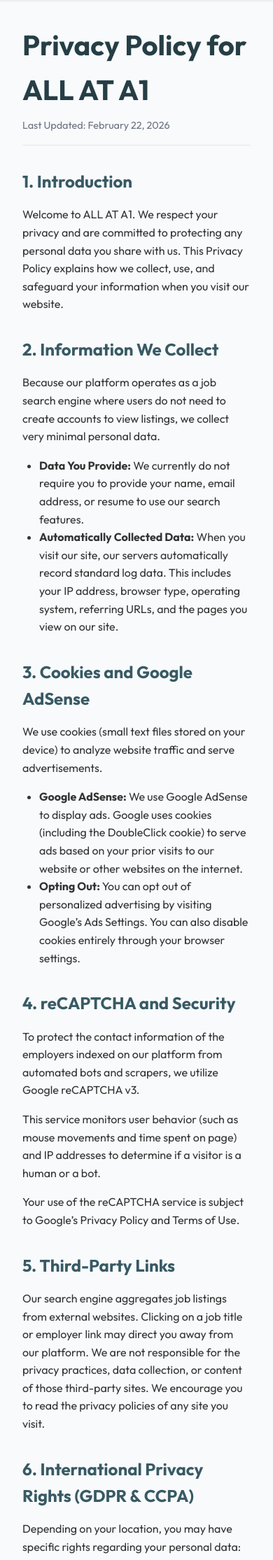
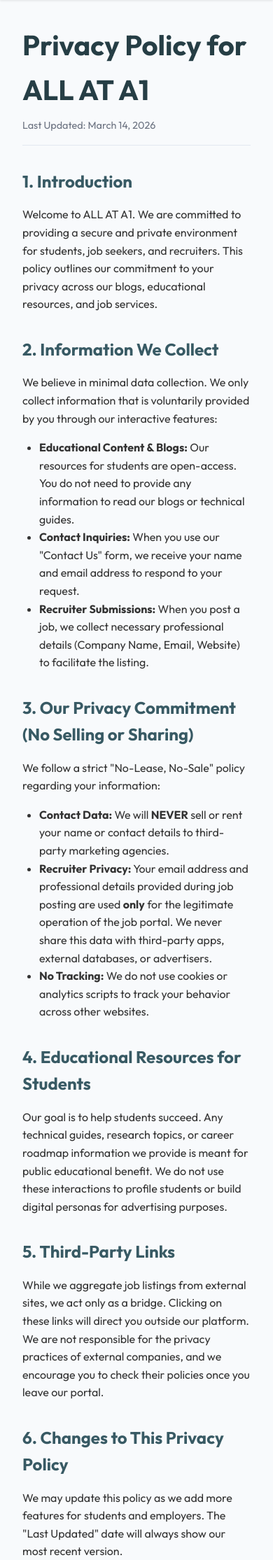
Before and after one commit to vijaykumarpallerla/ALLATA1, a Flask app: page /privacy.html in a window 390 px wide. Shown: the part 80-2309 px from the top of the page at 70% size. Run offline with Flask 3, Linux system fonts and the light colour scheme.

Commit message:
Mobile UI with Filters and T&C , Privacy and Policy as of march 14 2026

```diff
--- a/static/script.js
+++ b/static/script.js
@@ -128,6 +128,27 @@ document.addEventListener("DOMContentLoaded", async () => {
         });
     }
 
+    // Toggle Mobile Filters
+    const mobileFilterBtn = document.getElementById('mobileFilterBtn');
+    const sidebar = document.getElementById('sidebar');
+    const filterChevron = document.getElementById('filterChevron');
+
+    if (mobileFilterBtn && sidebar) {
+        mobileFilterBtn.addEventListener('click', () => {
+            sidebar.classList.toggle('active');
+            const isActive = sidebar.classList.contains('active');
+
+            // Update button text and icon
+            if (isActive) {
+                mobileFilterBtn.querySelector('span').innerHTML = '<i class="fas fa-filter"></i> Hide Filters';
+                if (filterChevron) filterChevron.style.transform = 'rotate(180deg)';
+            } else {
+                mobileFilterBtn.querySelector('span').innerHTML = '<i class="fas fa-filter"></i> Show Filters';
+                if (filterChevron) filterChevron.style.transform = 'rotate(0deg)';
+            }
+        });
+    }
+
     // Attach listener to Apply Filters button
     const applyFiltersBtn = document.getElementById('applyFiltersBtn');
     if (applyFiltersBtn) {
--- a/templates/privacy.html
+++ b/templates/privacy.html
@@ -44,82 +44,51 @@
     <main class="container legal-container">
         <div class="legal-content">
             <h1>Privacy Policy for ALL AT A1</h1>
-            <p class="last-updated">Last Updated: February 22, 2026</p>
+            <p class="last-updated">Last Updated: March 14, 2026</p>
 
             <section class="legal-section">
                 <h2>1. Introduction</h2>
-                <p>Welcome to ALL AT A1. We respect your privacy and are committed to protecting any personal data you
-                    share with us. This Privacy Policy explains how we collect, use, and safeguard your information when
-                    you visit our website.</p>
+                <p>Welcome to ALL AT A1. We are committed to providing a secure and private environment for students, job seekers, and recruiters. This policy outlines our commitment to your privacy across our blogs, educational resources, and job services.</p>
             </section>
 
             <section class="legal-section">
                 <h2>2. Information We Collect</h2>
-                <p>Because our platform operates as a job search engine where users do not need to create accounts to
-                    view listings, we collect very minimal personal data.</p>
+                <p>We believe in minimal data collection. We only collect information that is voluntarily provided by you through our interactive features:</p>
                 <ul>
-                    <li><strong>Data You Provide:</strong> We currently do not require you to provide your name, email
-                        address, or resume to use our search features.</li>
-                    <li><strong>Automatically Collected Data:</strong> When you visit our site, our servers
-                        automatically record standard log data. This includes your IP address, browser type, operating
-                        system, referring URLs, and the pages you view on our site.</li>
+                    <li><strong>Educational Content & Blogs:</strong> Our resources for students are open-access. You do not need to provide any information to read our blogs or technical guides.</li>
+                    <li><strong>Contact Inquiries:</strong> When you use our "Contact Us" form, we receive your name and email address to respond to your request.</li>
+                    <li><strong>Recruiter Submissions:</strong> When you post a job, we collect necessary professional details (Company Name, Email, Website) to facilitate the listing.</li>
                 </ul>
             </section>
 
             <section class="legal-section">
-                <h2>3. Cookies and Google AdSense</h2>
-                <p>We use cookies (small text files stored on your device) to analyze website traffic and serve
-                    advertisements.</p>
+                <h2>3. Our Privacy Commitment (No Selling or Sharing)</h2>
+                <p>We follow a strict "No-Lease, No-Sale" policy regarding your information:</p>
                 <ul>
-                    <li><strong>Google AdSense:</strong> We use Google AdSense to display ads. Google uses cookies
-                        (including the DoubleClick cookie) to serve ads based on your prior visits to our website or
-                        other websites on the internet.</li>
-                    <li><strong>Opting Out:</strong> You can opt out of personalized advertising by visiting Google’s
-                        Ads Settings. You can also disable cookies entirely through your browser settings.</li>
+                    <li><strong>Contact Data:</strong> We will <strong>NEVER</strong> sell or rent your name or contact details to third-party marketing agencies.</li>
+                    <li><strong>Recruiter Privacy:</strong> Your email address and professional details provided during job posting are used <strong>only</strong> for the legitimate operation of the job portal. We never share this data with third-party apps, external databases, or advertisers.</li>
+                    <li><strong>No Tracking:</strong> We do not use cookies or analytics scripts to track your behavior across other websites.</li>
                 </ul>
             </section>
 
             <section class="legal-section">
-                <h2>4. reCAPTCHA and Security</h2>
-                <p>To protect the contact information of the employers indexed on our platform from automated bots and
-                    scrapers, we utilize Google reCAPTCHA v3.</p>
-                <p>This service monitors user behavior (such as mouse movements and time spent on page) and IP addresses
-                    to determine if a visitor is a human or a bot.</p>
-                <p>Your use of the reCAPTCHA service is subject to Google’s Privacy Policy and Terms of Use.</p>
+                <h2>4. Educational Resources for Students</h2>
+                <p>Our goal is to help students succeed. Any technical guides, research topics, or career roadmap information we provide is meant for public educational benefit. We do not use these interactions to profile students or build digital personas for advertising purposes.</p>
             </section>
 
             <section class="legal-section">
                 <h2>5. Third-Party Links</h2>
-                <p>Our search engine aggregates job listings from external websites. Clicking on a job title or employer
-                    link may direct you away from our platform. We are not responsible for the privacy practices, data
-                    collection, or content of those third-party sites. We encourage you to read the privacy policies of
-                    any site you visit.</p>
+                <p>While we aggregate job listings from external sites, we act only as a bridge. Clicking on these links will direct you outside our platform. We are not responsible for the privacy practices of external companies, and we encourage you to check their policies once you leave our portal.</p>
             </section>
 
             <section class="legal-section">
-                <h2>6. International Privacy Rights (GDPR & CCPA)</h2>
-                <p>Depending on your location, you may have specific rights regarding your personal data:</p>
-                <ul>
-                    <li><strong>UK and European Economic Area (GDPR):</strong> You have the right to request access to,
-                        correction of, or deletion of any personal data we hold about you.</li>
-                    <li><strong>California Residents (CCPA):</strong> We do not sell your personal information. You have
-                        the right to request details about the categories of data we collect and request the deletion of
-                        your data.</li>
-                </ul>
-                <p>To exercise any of these rights, please contact us at allata1@googlegroups.com.</p>
+                <h2>6. Changes to This Privacy Policy</h2>
+                <p>We may update this policy as we add more features for students and employers. The "Last Updated" date will always show our most recent version.</p>
             </section>
 
             <section class="legal-section">
-                <h2>7. Changes to This Privacy Policy</h2>
-                <p>We reserve the right to update or change this Privacy Policy at any time to reflect changes in our
-                    practices or legal requirements. We will notify you of any significant changes by posting the new
-                    Privacy Policy on this page and updating the "Last Updated" date at the top. Your continued use of
-                    the website after any changes indicates your acceptance of the updated policy.</p>
-            </section>
-
-            <section class="legal-section">
-                <h2>8. Contact Us</h2>
-                <p>If you have any questions or concerns about this Privacy Policy, please contact us at:</p>
+                <h2>7. Contact Us</h2>
+                <p>If you have any questions regarding your privacy, please reach out to us:</p>
                 <p>Email: allata1@googlegroups.com</p>
             </section>
         </div>
```
Also changed, not shown: KT.txt (+50 -0 lines), static/styles.css (+37 -0 lines), templates/USA_Browse_jobs.html (+9 -1 lines), templates/terms.html (+41 -45 lines).
